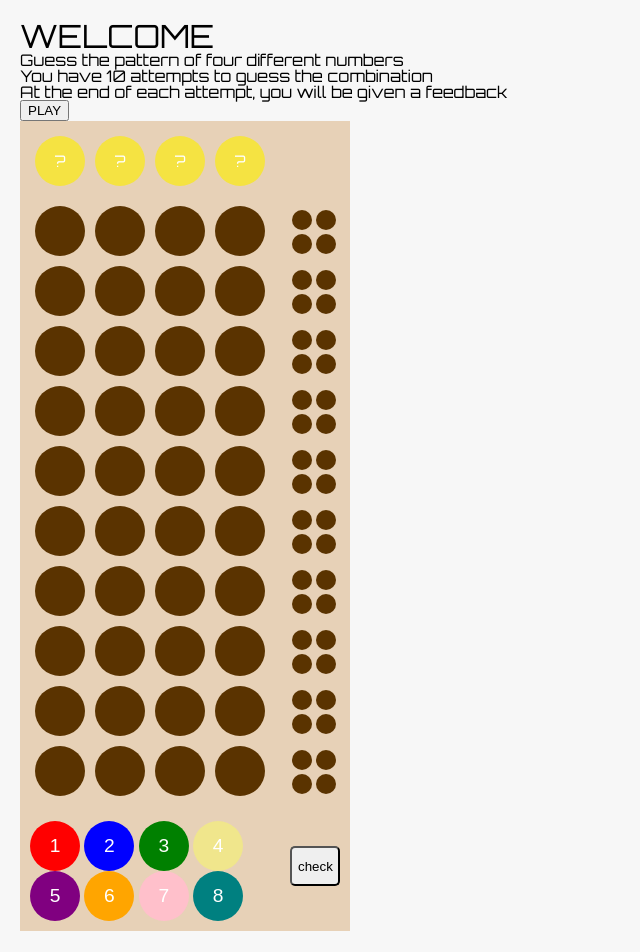
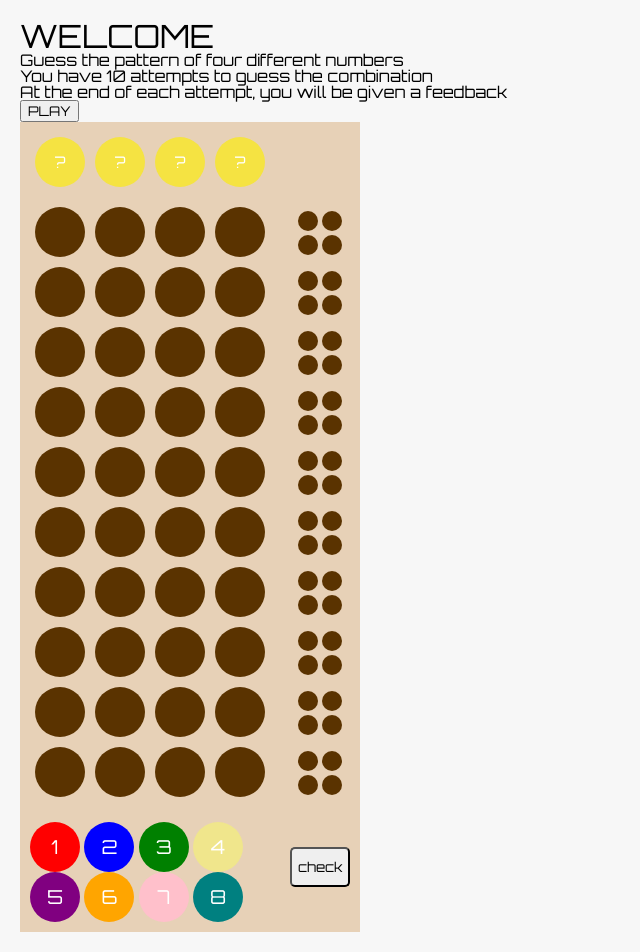
Before and after one commit to hansaem-kim/REACH_Mastermind, a website built with webpack: page index.html in a window 1280 px wide. Shown: the whole page, without its empty margins (0-640 px from the left). Built offline with nearby package versions, Linux system fonts and the light colour scheme; no server answers.

Commit message:
Pegs Styling

```diff
--- a/src/index.scss
+++ b/src/index.scss
@@ -4,9 +4,13 @@ body {
     font-family: 'Orbitron', sans-serif;
 }
 
+button {
+    font-family: 'Orbitron', sans-serif;
+}
+
 .check-btn {
     margin-top: 50px;
-    width: 50px;
+    width: 60px;
     height: 40px;
     border-radius: 5px;
     cursor: pointer;
@@ -31,6 +35,12 @@ header {
 .main-column {
     background-color: #e7d1b7;
     padding: 10px;
+}
+
+.feedback-column {
+    display: flex;
+    flex-direction: column;
+    align-items: center;
 }
 
 .secret-pattern {
```
Also changed, not shown: dist/main.css.
